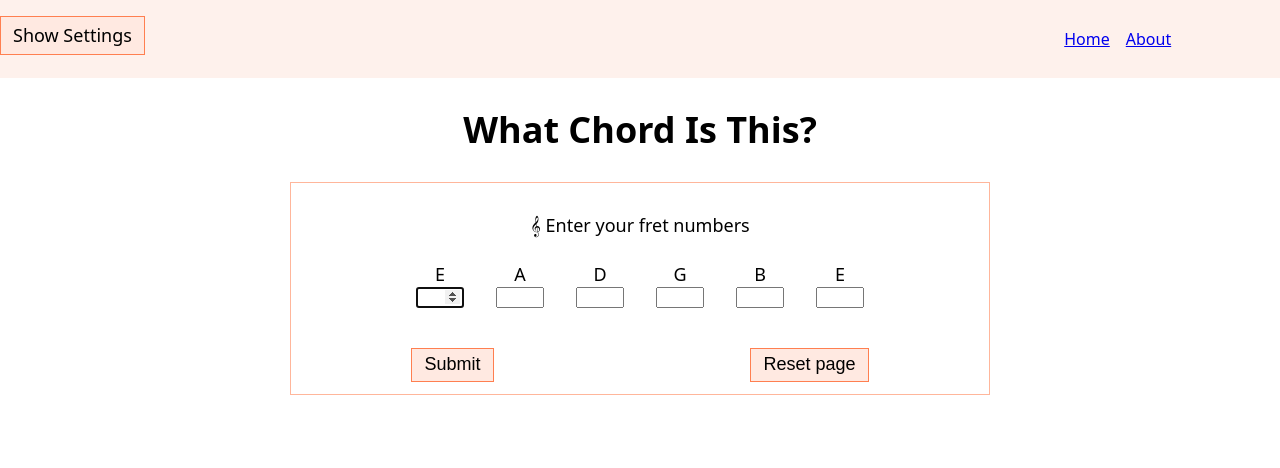
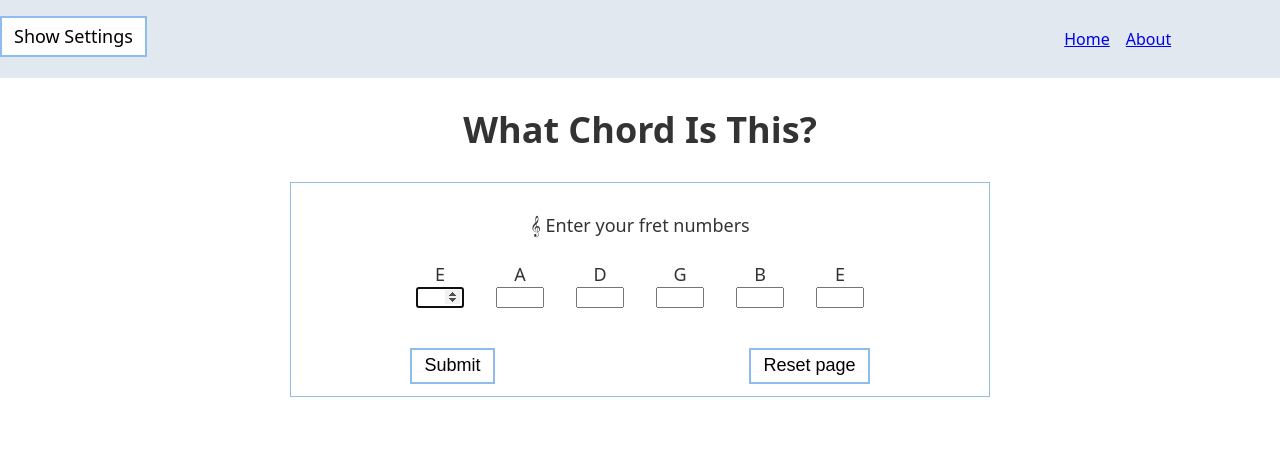
Before and after one commit to Kernix13/what-chord-is-this, a plain HTML site: page index.html in a window 1280 px wide. Drawn offline with Linux system fonts and the light colour scheme.

Commit message:
Edit colors for page

```diff
--- a/css/style.css
+++ b/css/style.css
@@ -11,6 +11,7 @@ body {
   font-family: system-ui, -apple-system, BlinkMacSystemFont, 'Segoe UI', Roboto, Oxygen, Ubuntu, Cantarell, 'Open Sans', 'Helvetica Neue', sans-serif;
   font-size: 1rem;
   line-height: 1.4;
+  color: #333;
 }
 
 h1,
@@ -41,7 +42,7 @@ p {
 header {
   margin: 0;
   padding: 1rem 3rem 1rem 1rem;
-  background-color: rgb(254, 241, 236);
+  background-color: hsl(212, 32%, 91%);
 }
 
 .header-nav {
@@ -60,13 +61,19 @@ button {
   font-size: 1.125rem;
   line-height: 1.1;
   padding: 0.375rem 0.75rem;
-  background-color: rgb(255, 233, 225);
-  border: 1px solid coral;
+  background-color: #fff;
+  border: 2px solid hsl(212, 75%, 75%);
+  transition: background-color 250ms ease;
+}
+
+button:hover {
+  cursor: pointer;
+  background-color: hsl(212, 32%, 93%);
 }
 
 select {
   font-family: inherit;
-  border: 1px solid coral;
+  border: 1px solid hsl(212, 75%, 25%);
 }
 
 option {
@@ -108,7 +115,7 @@ input[type="number"] {
   justify-content: center;
   gap: 1rem;
 
-  background-color: rgb(255, 233, 225);
+  background-color: hsl(212, 32%, 91%);
   padding: 0.75rem;
   width: 15rem;
 
@@ -161,7 +168,7 @@ input[type="number"] {
 
 /* Form 2 */
 .frets-form {
-  border: 1px solid rgb(255, 182, 155);
+  border: 1px solid hsl(212, 75%, 75%);
   padding: 0.75rem 0;
 }
 
```
